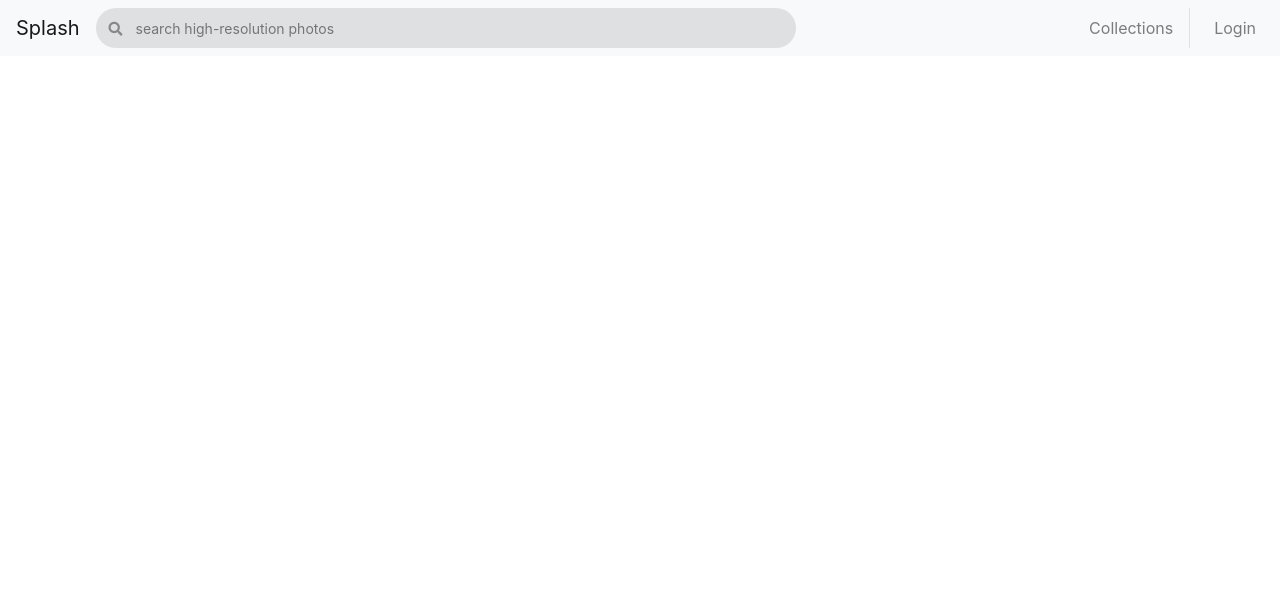
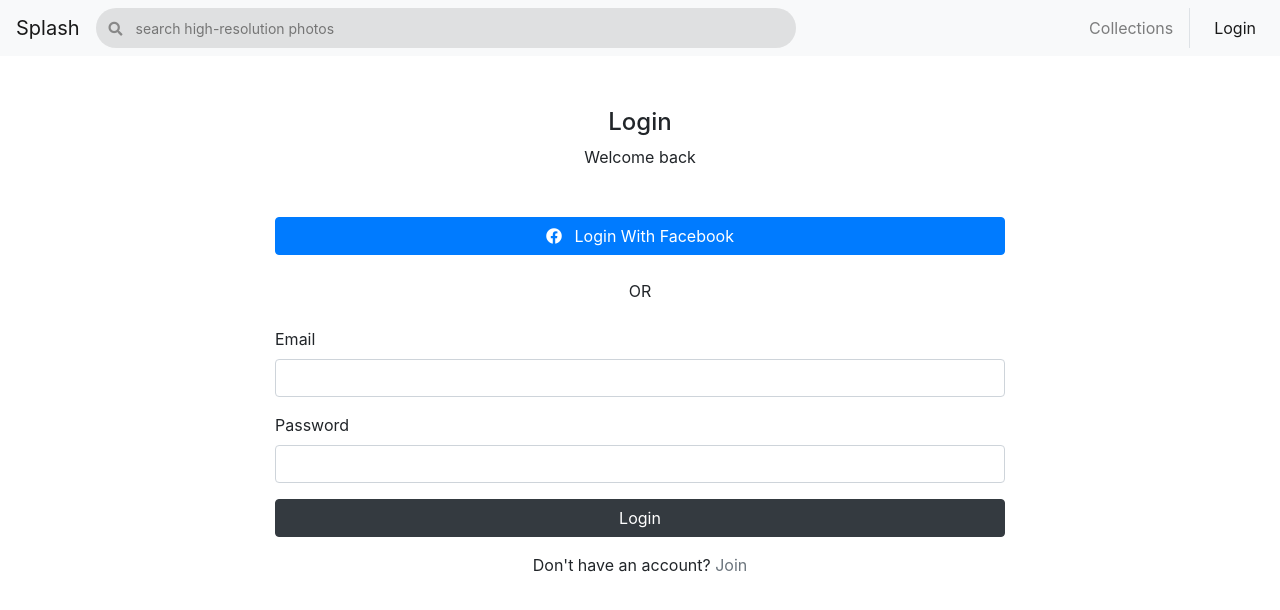
Before and after one commit to pranavchandra27/unsplash-clone, a React (Create React App) app in the folder client/: page /login in a window 1280 px wide. Shown: the top 610 px of the page. Built offline with nearby package versions, Linux system fonts and the light colour scheme; no server answers.

Commit message:
create login template

```diff
--- a/client/src/App.js
+++ b/client/src/App.js
@@ -12,24 +12,26 @@
 import Users from "./components/User/Users";
 import "./App.css";
 import "bootstrap/dist/css/bootstrap.min.css";
+import Login from "./components/Login";
 
 function App() {
   return (
     <Router>
-      <div className="App">
+      <div className='App'>
         <PhotoProvider>
           <PhotoSearchProvider>
             <CollectionsProvider>
               <Route component={AppNavbar} />
               <Switch>
-                <Route exact path="/" component={Photos} />
-                <Route exact path="/user/:username" component={Users} />
-                <Route exact path="/photos/:id" component={PhotoModal} />
-                <Route exact path="/s/photos/:id" component={SearchPhotos} />
-                <Route exact path="/collections" component={Collections} />
+                <Route exact path='/' component={Photos} />
+                <Route exact path='/login' component={Login} />
+                <Route exact path='/user/:username' component={Users} />
+                <Route exact path='/photos/:id' component={PhotoModal} />
+                <Route exact path='/s/photos/:id' component={SearchPhotos} />
+                <Route exact path='/collections' component={Collections} />
                 <Route
                   exact
-                  path="/collections/:id/:name"
+                  path='/collections/:id/:name'
                   component={CollectionPhotos}
                 />
               </Switch>
--- /dev/null
+++ b/client/src/components/Login.js
@@ -0,0 +1,50 @@
+import React, { Component } from "react";
+import Form from "react-bootstrap/Form";
+
+import "./Login.css";
+
+export class Login extends Component {
+  render() {
+    return (
+      <div className='container'>
+        <div className='row'>
+          <div className='col-sm-1 col-lg-2' />
+          <div className='col-12 col-sm-10 col-lg-8 mt-5'>
+            <div className='text-center'>
+              <h1 className='h4 bold'>Login</h1>
+              <p>Welcome back</p>
+            </div>
+            <button className='btn-block btn btn-primary mt-5'>
+              <i className='fab fa-facebook mr-2'></i> Login With Facebook
+            </button>
+            <div className='text-center my-4'>OR</div>
+            <Form>
+              <Form.Group controlId='formBasicEmail'>
+                <Form.Label>Email</Form.Label>
+                <Form.Control type='email' />
+              </Form.Group>
+              <Form.Group controlId='formBasicPassword'>
+                <Form.Label>Password</Form.Label>
+                <Form.Control type='password' />
+              </Form.Group>
+              <button className='btn-block btn btn-dark' type='submit'>
+                Login
+              </button>
+            </Form>
+            <div className='text-center mt-3'>
+              <p>
+                Don't have an account?{" "}
+                <a href='#' className='text-secondary'>
+                  Join
+                </a>
+              </p>
+            </div>
+          </div>
+          <div className='col-sm-2 col-lg-2' />
+        </div>
+      </div>
+    );
+  }
+}
+
+export default Login;
--- a/client/src/components/Navbar/Navbar.js
+++ b/client/src/components/Navbar/Navbar.js
@@ -9,61 +9,64 @@
     const activeCollection =
       location.pathname === "/collections" ? "active" : "";
     const activeHome = location.pathname === "/" ? "active" : "";
+    const activeLogin = location.pathname === "/login" ? "active" : "";
     return (
-      <div className="Navbar">
+      <div className='Navbar'>
         {location.pathname === "/m/search" ? (
-          <div className="py-2 d-flex">
+          <div className='py-2 d-flex'>
             <NavSearch history={history} match={match} />
             <button
-              className="btn btn-light btn-sm pl-2"
-              aria-label="Close"
-              onClick={() => history.goBack()}
-            >
+              className='btn btn-light btn-sm pl-2'
+              aria-label='Close'
+              onClick={() => history.goBack()}>
               Cancel
             </button>
           </div>
         ) : (
-          <nav className="navbar fixed-top navbar-expand-lg navbar-light bg-light">
-            <Link className="navbar-brand" to="/">
+          <nav className='navbar fixed-top navbar-expand-lg navbar-light bg-light'>
+            <Link className='navbar-brand' to='/'>
               Splash
             </Link>
-            <div className="Nav-Search mr-auto">
+            <div className='Nav-Search mr-auto'>
               <NavSearch history={history} match={match} />
             </div>
-            <div className="mobile-nav">
-              <ul className="nav nav-pills justify-content-around">
-                <li className="nav-item">
-                  <Link className={`nav-link ${activeHome}`} to="/">
-                    <i className="fas fa-home"></i>
+            <div className='mobile-nav'>
+              <ul className='nav nav-pills justify-content-around'>
+                <li className='nav-item'>
+                  <Link className={`nav-link ${activeHome}`} to='/'>
+                    <i className='fas fa-home'></i>
                   </Link>
                 </li>
-                <li className="nav-item">
+                <li className='nav-item'>
                   <Link
                     className={`nav-link ${activeCollection}`}
-                    to="/collections"
-                  >
-                    <i className="fas fa-layer-group"></i>
+                    to='/collections'>
+                    <i className='fas fa-layer-group'></i>
                   </Link>
                 </li>
-                <li className="nav-item">
-                  <Link className="nav-link" to="/m/search">
-                    <i className="fas fa-search"></i>
+                <li className='nav-item'>
+                  <Link className='nav-link' to='/m/search'>
+                    <i className='fas fa-search'></i>
+                  </Link>
+                </li>
+                <li className='nav-item'>
+                  <Link className={`nav-link ${activeLogin}`} to='/login'>
+                    <i className='fas fa-sign-in-alt'></i>
                   </Link>
                 </li>
               </ul>
             </div>
-            <div className="collapse navbar-collapse">
-              <ul className="navbar-nav ml-auto">
-                <li className="nav-item mr-2">
+            <div className='collapse navbar-collapse'>
+              <ul className='navbar-nav ml-auto'>
+                <li className='nav-item mr-2'>
                   <Link
                     className={`nav-link ${activeCollection}`}
-                    to="/collections"
-                  >
+                    to='/collections'>
                     Collections
                   </Link>
                 </li>
-                <li className="nav-item border-left">
-                  <Link className="pl-4 nav-link" to="/">
+                <li className='nav-item border-left'>
+                  <Link className={`pl-4 nav-link ${activeLogin} `} to='/login'>
                     Login
                   </Link>
                 </li>
--- a/client/src/components/Photos/Photo.js
+++ b/client/src/components/Photos/Photo.js
@@ -30,7 +30,6 @@
           </div>
         </div>
         <div style={{ background: photo.color }}>
-          {window.innerWidth >= 768 ? (
           <img
             src={photo.urls.small}
             onClick={() => {
@@ -38,15 +37,6 @@
             }}
             alt={photo.alt_description}
           />
-          ) : (
-            <img
-              src={photo.urls.regular}
-              onClick={() => {
-                history.push(`photos/${photo.id}`);
-              }}
-              alt={photo.alt_description}
-            />
-          )}
         </div>
         <div className="small-display px-2">
           <div className="pt-2 d-flex justify-content-between">
--- a/client/src/components/User/UserPhoto.css
+++ b/client/src/components/User/UserPhoto.css
@@ -125,7 +125,6 @@
 @media screen and (max-width: 768px) {
   .UserPhoto {
     width: 100vw;
-    padding: 0 10px;
     margin-bottom: 1rem;
   }
   .UserPhoto .Photo-Layer,
--- a/client/src/components/User/UserPhoto.js
+++ b/client/src/components/User/UserPhoto.js
@@ -8,17 +8,13 @@
     return (
       <div className="UserPhoto">
         <div
-          onClick={() => {
-            history.push(`/photos/${photo.id}`);
-          }}
+          onClick={() => history.push(`/photos/${photo.id}`)}
           className="Photo-Layer"
         ></div>
         <div style={{ background: photo.color }}>
           <img
             src={photo.urls.small}
-            onClick={() => {
-              history.push(`photos/${photo.id}`);
-            }}
+            onClick={() => history.push(`photos/${photo.id}`)}
             alt={photo.alt_description}
           />
         </div>
--- a/client/src/components/User/Users.css
+++ b/client/src/components/User/Users.css
@@ -33,7 +33,7 @@
   }
 
   .User-Info .info p {
-    font-size: 16px;
+    font-size: 14px;
   }
 
   .User-Data {
```
Also changed, not shown: client/src/components/PhotoModal.js (+39 -47 lines), client/src/components/Login.css (added). Lines whose indentation alone changed are shown as unchanged.
